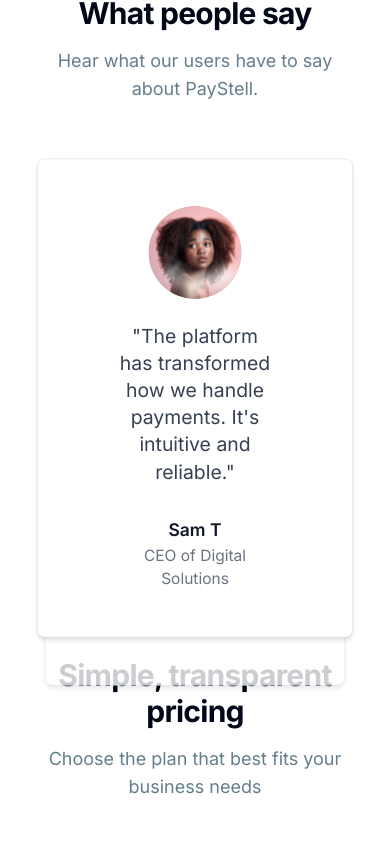
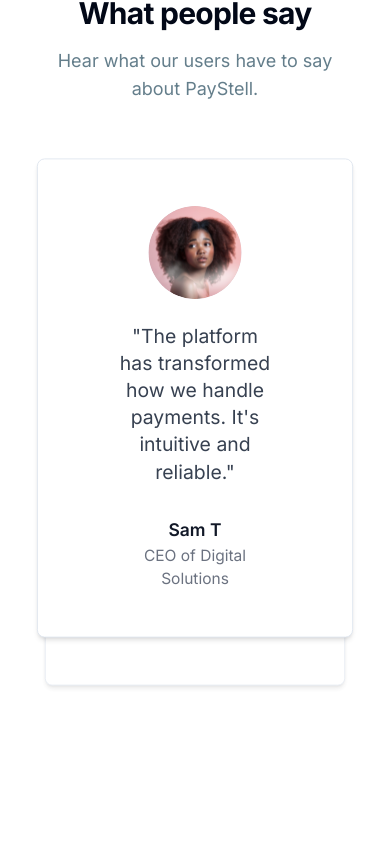
Before and after one commit to PayStell/paystell-landing, a Next.js app: page / in a window 390 px wide. Shown: the part 4927-5784 px from the top of the page. Built offline with nearby package versions, Linux system fonts and the light colour scheme.

Commit message:
Fix: Fixed responsive sizes

```diff
--- a/src/components/sections/Testimonials.tsx
+++ b/src/components/sections/Testimonials.tsx
@@ -54,7 +54,7 @@ const Testimonials = () => {
           <p className="mt-4 text-lg text-muted-foreground">
             Hear what our users have to say about PayStell.
           </p>
-          <div className="relative mt-12 w-full mx-auto min-h-[410px]">
+          <div className="relative mt-12 w-full mx-auto min-h-[700px] sm:min-h-[500px] md:min-h-[410px]">
             <div className="relative flex justify-center">
               {testimonials.map((testimonial, index) => {
                 const isActive = index === activeIndex;
```
